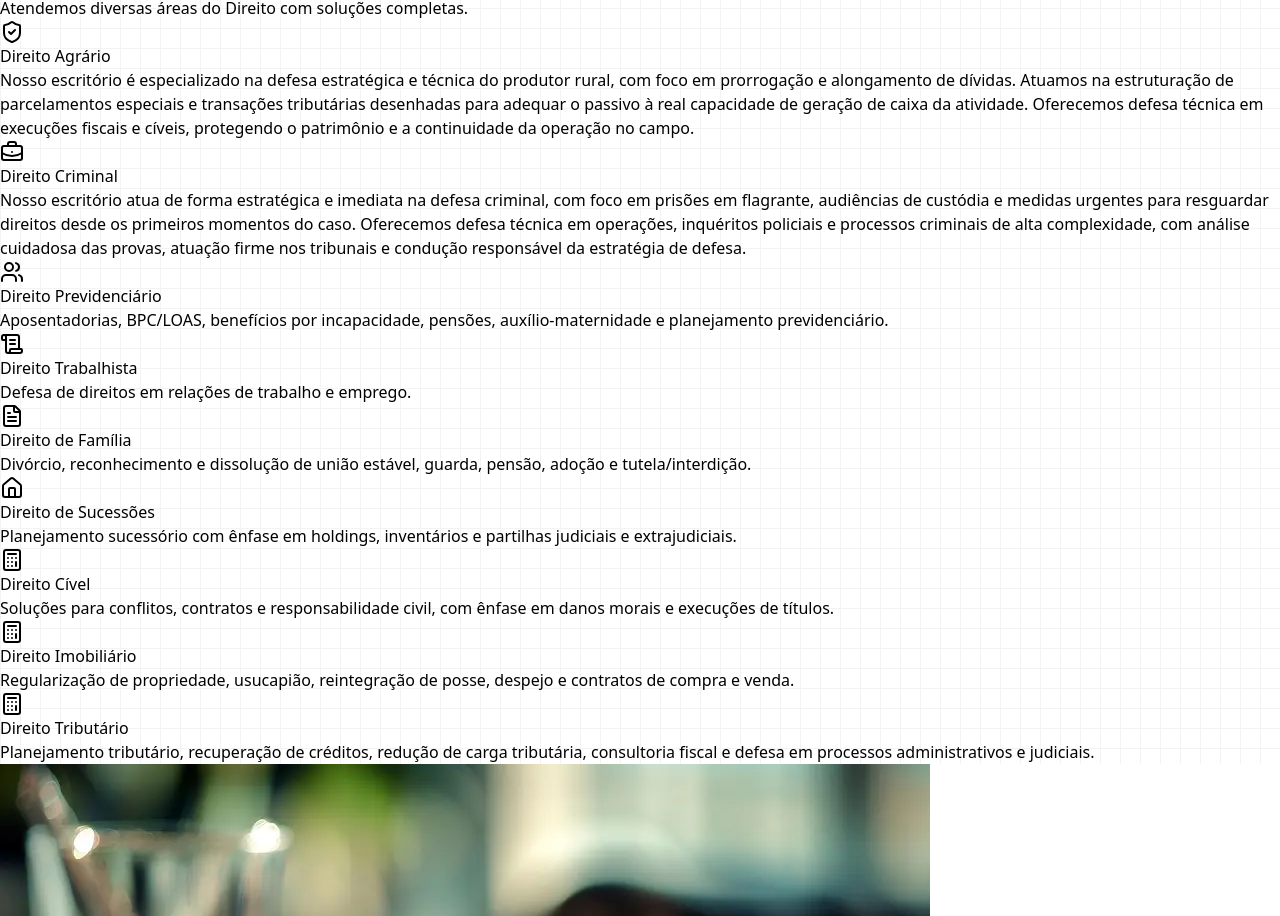
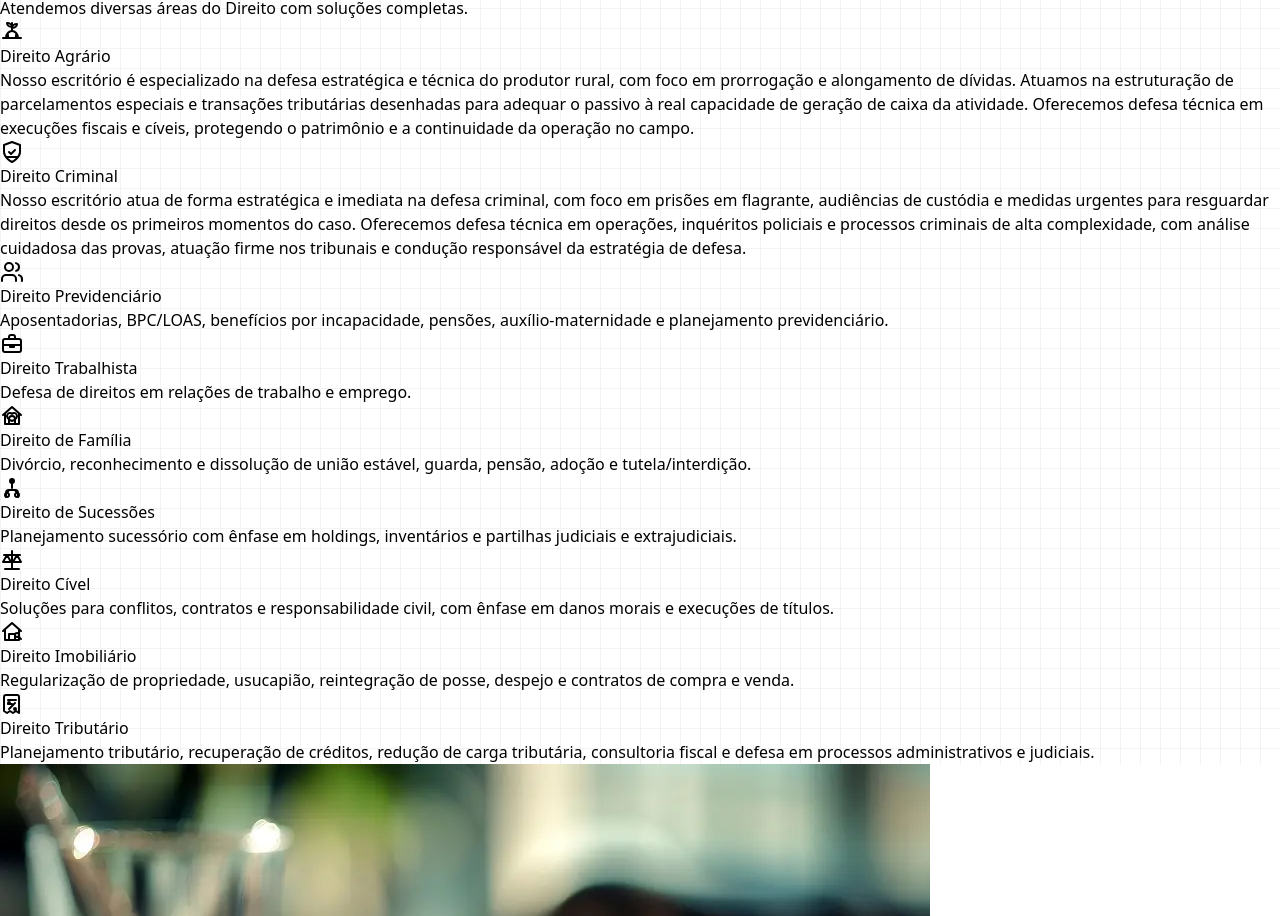
Before and after one commit to Paper-Street-Softwares/LP-Lemarias-Rocha, a React (Vite) app: page / in a window 1280 px wide. Shown: the part 675-1591 px from the top of the page. Built offline with nearby package versions, Linux system fonts and the light colour scheme; a web font is replaced by a local one.

Commit message:
feat: Atualiza icones

```diff
--- a/src/content/content.jsx
+++ b/src/content/content.jsx
@@ -220,10 +220,15 @@ const content = {
             stroke-width="2"
             stroke-linecap="round"
             stroke-linejoin="round"
-            class="lucide lucide-shield-check-icon lucide-shield-check"
+            class="icon icon-agrario"
           >
-            <path d="M20 13c0 5-3.5 7.5-7.66 8.95a1 1 0 0 1-.67-.01C7.5 20.5 4 18 4 13V6a1 1 0 0 1 1-1c2 0 4.5-1.2 6.24-2.72a1.17 1.17 0 0 1 1.52 0C14.51 3.81 17 5 19 5a1 1 0 0 1 1 1z" />
-            <path d="m9 12 2 2 4-4" />
+            <path d="M3 18h18" />
+            <path d="M6 18c0-4 3-7 6-7s6 3 6 7" />
+            <path d="M12 11V3" />
+            <path d="M12 7c-3 0-5-2-5-4 3 0 5 2 5 4z" />
+            <path d="M12 8c3 0 5-2 5-4-3 0-5 2-5 4z" />
+            <path d="M8 18v-3" />
+            <path d="M16 18v-3" />
           </svg>
         ),
         buttonLabelModal: "Fale Conosco",
@@ -253,12 +258,11 @@ const content = {
             stroke-width="2"
             stroke-linecap="round"
             stroke-linejoin="round"
-            class="lucide lucide-briefcase-business-icon lucide-briefcase-business"
+            class="icon icon-criminal"
           >
-            <path d="M12 12h.01" />
-            <path d="M16 6V4a2 2 0 0 0-2-2h-4a2 2 0 0 0-2 2v2" />
-            <path d="M22 13a18.15 18.15 0 0 1-20 0" />
-            <rect width="20" height="14" x="2" y="6" rx="2" />
+            <path d="M12 22s8-4 8-10V5l-8-3-8 3v7c0 6 8 10 8 10z" />
+            <path d="M9 12l2 2 4-4" />
+            <path d="M7 17h10" />
           </svg>
         ),
         buttonLabelModal: "Fale Conosco",
@@ -322,12 +326,12 @@ const content = {
             stroke-width="2"
             stroke-linecap="round"
             stroke-linejoin="round"
-            class="lucide lucide-scroll-text-icon lucide-scroll-text"
+            class="icon icon-trabalhista"
           >
-            <path d="M15 12h-5" />
-            <path d="M15 8h-5" />
-            <path d="M19 17V5a2 2 0 0 0-2-2H4" />
-            <path d="M8 21h12a2 2 0 0 0 2-2v-1a1 1 0 0 0-1-1H11a1 1 0 0 0-1 1v1a2 2 0 1 1-4 0V5a2 2 0 1 0-4 0v2a1 1 0 0 0 1 1h3" />
+            <rect x="3" y="7" width="18" height="13" rx="2" />
+            <path d="M9 7V5a2 2 0 0 1 2-2h2a2 2 0 0 1 2 2v2" />
+            <path d="M3 13h18" />
+            <path d="M10 13v2h4v-2" />
           </svg>
         ),
         buttonLabelModal: "Fale Conosco",
@@ -357,13 +361,12 @@ const content = {
             stroke-width="2"
             stroke-linecap="round"
             stroke-linejoin="round"
-            class="lucide lucide-file-text-icon lucide-file-text"
+            class="icon icon-familia"
           >
-            <path d="M6 22a2 2 0 0 1-2-2V4a2 2 0 0 1 2-2h8a2.4 2.4 0 0 1 1.704.706l3.588 3.588A2.4 2.4 0 0 1 20 8v12a2 2 0 0 1-2 2z" />
-            <path d="M14 2v5a1 1 0 0 0 1 1h5" />
-            <path d="M10 9H8" />
-            <path d="M16 13H8" />
-            <path d="M16 17H8" />
+            <path d="M3 11l9-8 9 8" />
+            <path d="M5 10v10h14V10" />
+            <path d="M9 20v-5a3 3 0 0 1 6 0v5" />
+            <path d="M12 10c1.5-2 5-1 5 2 0 3-5 5-5 5s-5-2-5-5c0-3 3.5-4 5-2z" />
           </svg>
         ),
         buttonLabelModal: "Fale Conosco",
@@ -393,10 +396,16 @@ const content = {
             stroke-width="2"
             stroke-linecap="round"
             stroke-linejoin="round"
-            class="lucide lucide-house-icon lucide-house"
+            class="icon icon-sucessoes"
           >
-            <path d="M15 21v-8a1 1 0 0 0-1-1h-4a1 1 0 0 0-1 1v8" />
-            <path d="M3 10a2 2 0 0 1 .709-1.528l7-6a2 2 0 0 1 2.582 0l7 6A2 2 0 0 1 21 10v9a2 2 0 0 1-2 2H5a2 2 0 0 1-2-2z" />
+            <path d="M12 3v6" />
+            <circle cx="12" cy="5" r="2" />
+            <path d="M12 9v3" />
+            <path d="M6 21v-4a3 3 0 0 1 3-3h6a3 3 0 0 1 3 3v4" />
+            <circle cx="7" cy="19" r="2" />
+            <circle cx="17" cy="19" r="2" />
+            <path d="M9 14l-2 3" />
+            <path d="M15 14l2 3" />
           </svg>
         ),
         buttonLabelModal: "Fale Conosco",
@@ -426,18 +435,13 @@ const content = {
             stroke-width="2"
             stroke-linecap="round"
             stroke-linejoin="round"
-            class="lucide lucide-calculator-icon lucide-calculator"
+            class="icon icon-civel"
           >
-            <rect width="16" height="20" x="4" y="2" rx="2" />
-            <line x1="8" x2="16" y1="6" y2="6" />
-            <line x1="16" x2="16" y1="14" y2="18" />
-            <path d="M16 10h.01" />
-            <path d="M12 10h.01" />
-            <path d="M8 10h.01" />
-            <path d="M12 14h.01" />
-            <path d="M8 14h.01" />
-            <path d="M12 18h.01" />
-            <path d="M8 18h.01" />
+            <path d="M12 3v18" />
+            <path d="M5 21h14" />
+            <path d="M4 7h16" />
+            <path d="M7 7l-4 7h8L7 7z" />
+            <path d="M17 7l-4 7h8l-4-7z" />
           </svg>
         ),
         buttonLabelModal: "Fale Conosco",
@@ -467,18 +471,13 @@ const content = {
             stroke-width="2"
             stroke-linecap="round"
             stroke-linejoin="round"
-            class="lucide lucide-calculator-icon lucide-calculator"
+            class="icon icon-imobiliario"
           >
-            <rect width="16" height="20" x="4" y="2" rx="2" />
-            <line x1="8" x2="16" y1="6" y2="6" />
-            <line x1="16" x2="16" y1="14" y2="18" />
-            <path d="M16 10h.01" />
-            <path d="M12 10h.01" />
-            <path d="M8 10h.01" />
-            <path d="M12 14h.01" />
-            <path d="M8 14h.01" />
-            <path d="M12 18h.01" />
-            <path d="M8 18h.01" />
+            <path d="M3 11l9-8 9 8" />
+            <path d="M5 10v10h14V10" />
+            <path d="M9 20v-6h6v6" />
+            <circle cx="17" cy="15" r="2" />
+            <path d="M19 17l2 2" />
           </svg>
         ),
         buttonLabelModal: "Fale Conosco",
@@ -508,18 +507,14 @@ const content = {
             stroke-width="2"
             stroke-linecap="round"
             stroke-linejoin="round"
-            class="lucide lucide-calculator-icon lucide-calculator"
+            class="icon icon-tributario"
           >
-            <rect width="16" height="20" x="4" y="2" rx="2" />
-            <line x1="8" x2="16" y1="6" y2="6" />
-            <line x1="16" x2="16" y1="14" y2="18" />
-            <path d="M16 10h.01" />
-            <path d="M12 10h.01" />
-            <path d="M8 10h.01" />
-            <path d="M12 14h.01" />
-            <path d="M8 14h.01" />
-            <path d="M12 18h.01" />
-            <path d="M8 18h.01" />
+            <path d="M7 3h10a2 2 0 0 1 2 2v16l-3-2-3 2-3-2-3 2-3-2V5a2 2 0 0 1 2-2z" />
+            <path d="M8 8h8" />
+            <path d="M8 12h4" />
+            <path d="M15 11l-6 6" />
+            <circle cx="9" cy="11" r="1" />
+            <circle cx="15" cy="17" r="1" />
           </svg>
         ),
         buttonLabelModal: "Fale Conosco",
```
